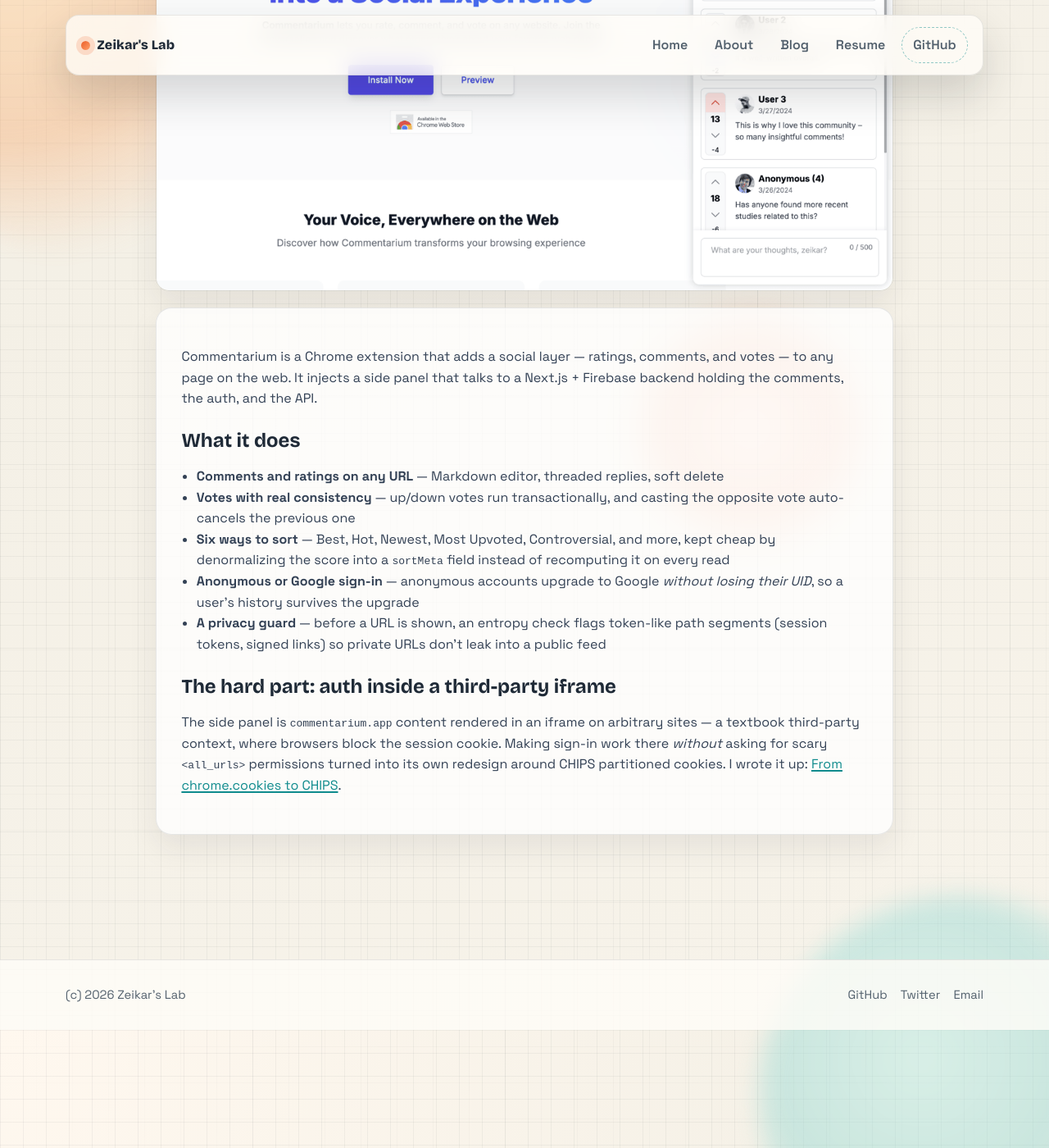
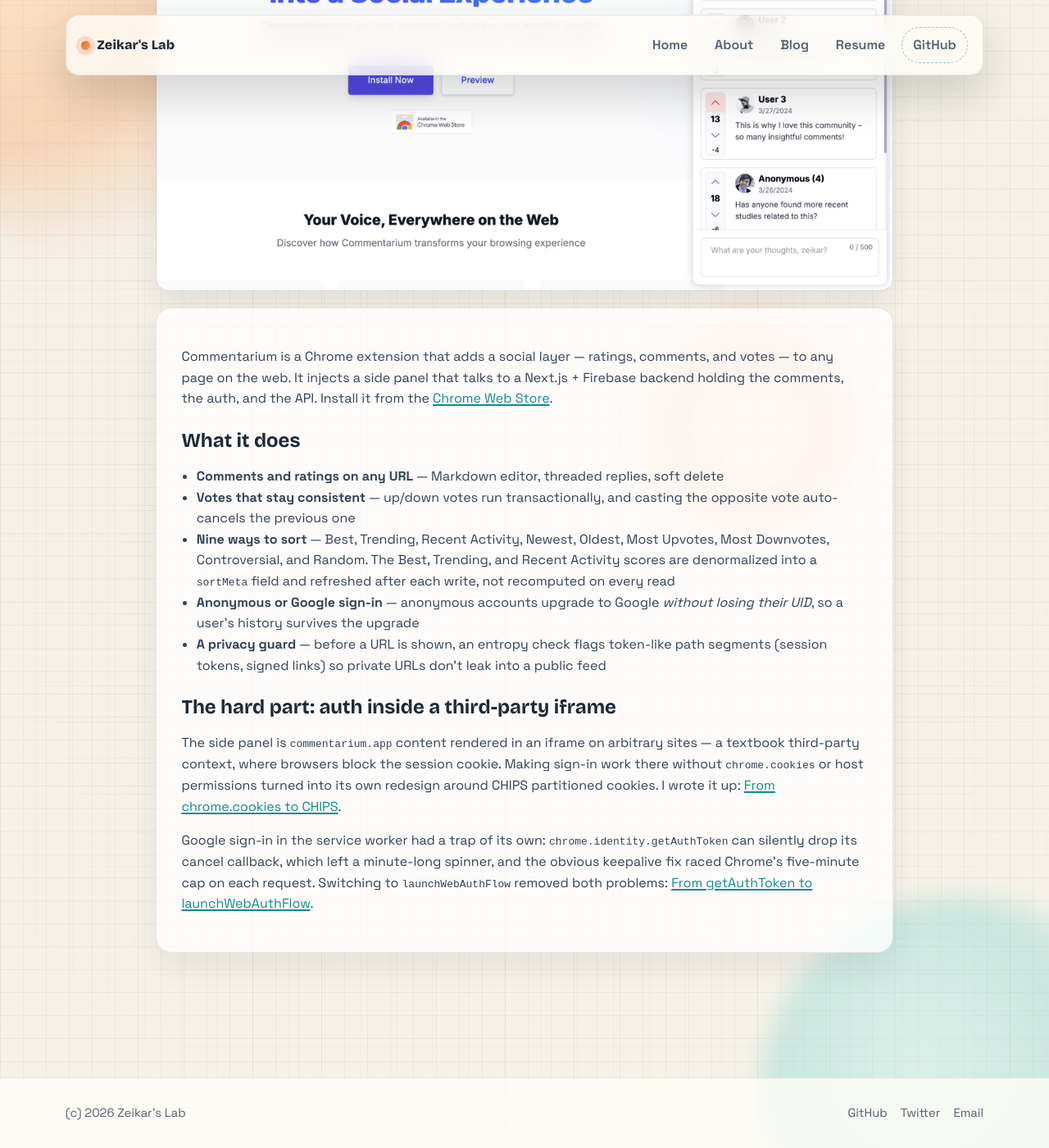
Before and after one commit to zeikar/zeikar.github.io, a Jekyll site: the page built from _projects/commentarium.md, in a window 1280 px wide and 1400 px high, scrolled down 750 px. Shown: the whole window at 82% size. Built offline with Jekyll 4.4.1, drawn with Linux system fonts in a browser that asks for light colours.

Commit message:
docs(projects): fix commentarium sort count and permissions wording
The comment view has nine sorts, not six, and the content script runs on
every page, so "no <all_urls>" overstated it. Adds the Chrome Web Store
link and the launchWebAuthFlow post.

```diff
--- a/_projects/commentarium.md
+++ b/_projects/commentarium.md
@@ -10,16 +10,18 @@
 gadget_no: 5
 ---
 
-Commentarium is a Chrome extension that adds a social layer — ratings, comments, and votes — to any page on the web. It injects a side panel that talks to a Next.js + Firebase backend holding the comments, the auth, and the API.
+Commentarium is a Chrome extension that adds a social layer — ratings, comments, and votes — to any page on the web. It injects a side panel that talks to a Next.js + Firebase backend holding the comments, the auth, and the API. Install it from the [Chrome Web Store](https://chromewebstore.google.com/detail/hogjejflnephnomijedgfocipidnkemf).
 
 ## What it does
 
 - **Comments and ratings on any URL** — Markdown editor, threaded replies, soft delete
-- **Votes with real consistency** — up/down votes run transactionally, and casting the opposite vote auto-cancels the previous one
-- **Six ways to sort** — Best, Hot, Newest, Most Upvoted, Controversial, and more, kept cheap by denormalizing the score into a `sortMeta` field instead of recomputing it on every read
+- **Votes that stay consistent** — up/down votes run transactionally, and casting the opposite vote auto-cancels the previous one
+- **Nine ways to sort** — Best, Trending, Recent Activity, Newest, Oldest, Most Upvotes, Most Downvotes, Controversial, and Random. The Best, Trending, and Recent Activity scores are denormalized into a `sortMeta` field and refreshed after each write, not recomputed on every read
 - **Anonymous or Google sign-in** — anonymous accounts upgrade to Google *without losing their UID*, so a user's history survives the upgrade
 - **A privacy guard** — before a URL is shown, an entropy check flags token-like path segments (session tokens, signed links) so private URLs don't leak into a public feed
 
 ## The hard part: auth inside a third-party iframe
 
-The side panel is `commentarium.app` content rendered in an iframe on arbitrary sites — a textbook third-party context, where browsers block the session cookie. Making sign-in work there *without* asking for scary `<all_urls>` permissions turned into its own redesign around CHIPS partitioned cookies. I wrote it up: [From chrome.cookies to CHIPS](/blog/from-chrome-cookies-to-chips/).
+The side panel is `commentarium.app` content rendered in an iframe on arbitrary sites — a textbook third-party context, where browsers block the session cookie. Making sign-in work there without `chrome.cookies` or host permissions turned into its own redesign around CHIPS partitioned cookies. I wrote it up: [From chrome.cookies to CHIPS](/blog/from-chrome-cookies-to-chips/).
+
+Google sign-in in the service worker had a trap of its own: `chrome.identity.getAuthToken` can silently drop its cancel callback, which left a minute-long spinner, and the obvious keepalive fix raced Chrome's five-minute cap on each request. Switching to `launchWebAuthFlow` removed both problems: [From getAuthToken to launchWebAuthFlow](/blog/from-getauthtoken-to-launchwebauthflow/).
```
